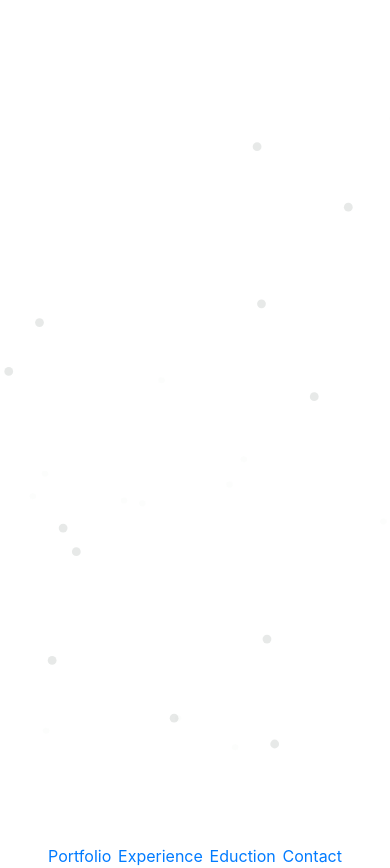
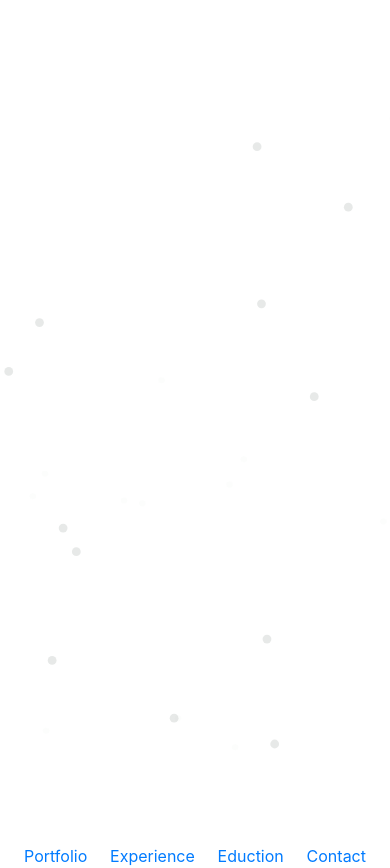
Before and after one commit to RosieWatson/portfolio, a React (Vite) app: page / in a window 390 px wide. Built offline with nearby package versions, Linux system fonts and the light colour scheme.

Commit message:
Making the elements more responsive

```diff
--- a/src/app/components/Navbar.js
+++ b/src/app/components/Navbar.js
@@ -3,7 +3,7 @@ import React from 'react'
 export default class Navbar extends React.Component {
   render() {
     return (
-      <div className='navbar w-100 py-0 px-5'>
+      <div className='navbar w-100 py-0 px-4 px-md-5'>
         <a href=''>Portfolio</a>
         <a href=''>Experience</a>
         <a href=''>Eduction</a>
--- a/src/styles/styles.less
+++ b/src/styles/styles.less
@@ -5,9 +5,11 @@
 h1 {
   color: #EFCB68;
   font-weight: bolder;
-  font-size: 5rem;
   letter-spacing: 1rem;
   text-shadow: 1px 1px 1px rgba(0, 0, 0, 0.5);
+  @media (min-width: 600px) {
+    font-size: 5rem;
+  }
 }
 
 .main {
```
